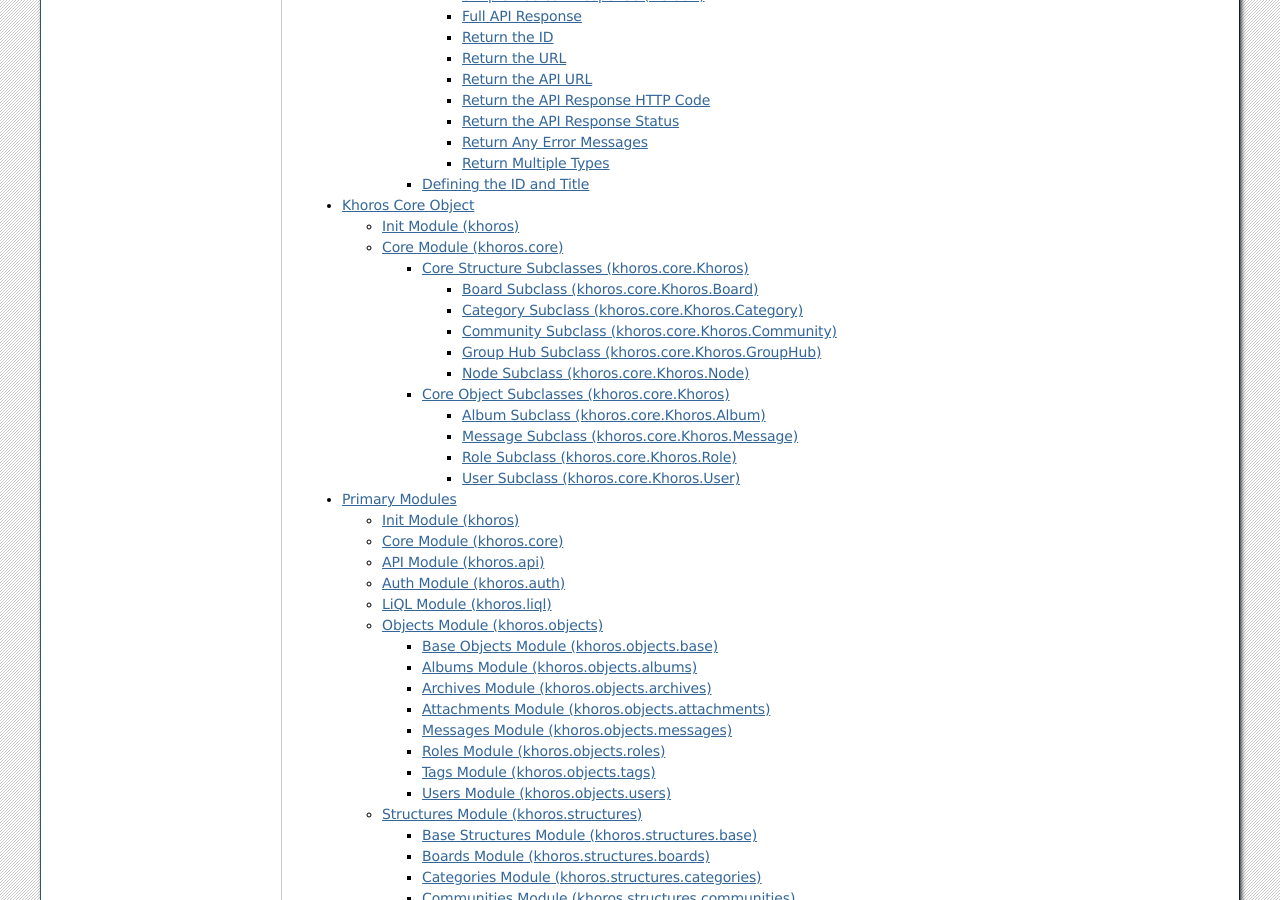
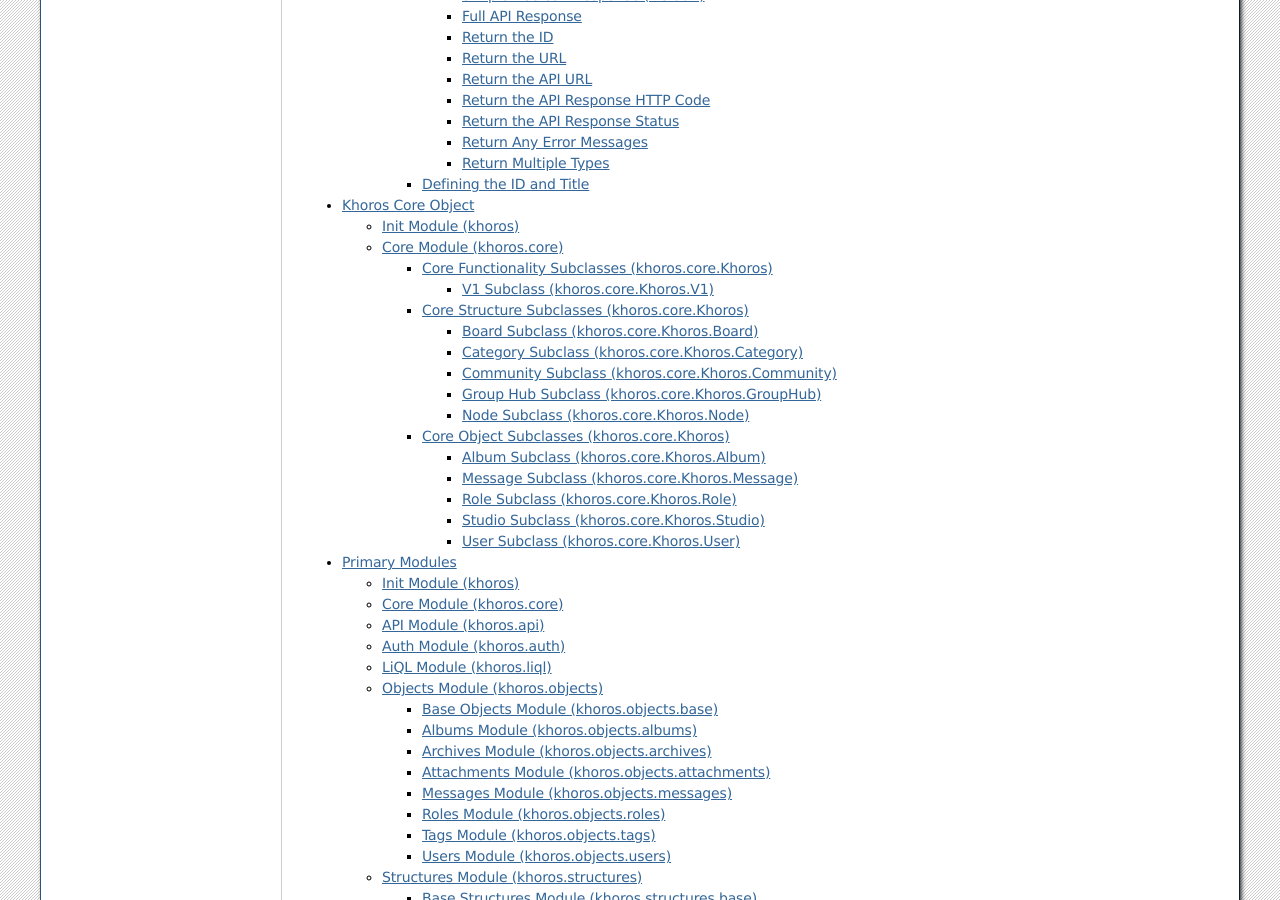
Before and after one commit to jeffshurtliff/khoros, a Sphinx documentation site: the page built from docs/index.rst, in a window 1280 px wide and 900 px high, scrolled down 1267 px. Built offline with Sphinx 7.4.7, drawn with Linux system fonts in a browser that asks for light colours; some of the changed lines change nothing that is shown.

Commit message:
Added missing sections to the documentation page

```diff
--- a/docs/core-object-methods.rst
+++ b/docs/core-object-methods.rst
@@ -6,6 +6,8 @@
 
 * `Init Module (khoros)`_
 * `Core Module (khoros.core)`_
+    * `Core Functionality Subclasses (khoros.core.Khoros)`_
+        * `V1 Subclass (khoros.core.Khoros.V1)`_
     * `Core Structure Subclasses (khoros.core.Khoros)`_
         * `Board Subclass (khoros.core.Khoros.Board)`_
         * `Category Subclass (khoros.core.Khoros.Category)`_
@@ -16,6 +18,7 @@
         * `Album Subclass (khoros.core.Khoros.Album)`_
         * `Message Subclass (khoros.core.Khoros.Message)`_
         * `Role Subclass (khoros.core.Khoros.Role)`_
+        * `Studio Subclass (khoros.core.Khoros.Studio)`_
         * `User Subclass (khoros.core.Khoros.User)`_
 
 |
@@ -30,7 +33,7 @@
    :members: Khoros
    :special-members: __init__
 
-:doc:`Return to Top <primary-modules>`
+:doc:`Return to Top <core-object-methods>`
 
 |
 
@@ -44,24 +47,42 @@
    :members:
    :special-members: __init__
 
-:doc:`Return to Top <primary-modules>`
+:doc:`Return to Top <core-object-methods>`
 
 |
+
+Core Functionality Subclasses (khoros.core.Khoros)
+==================================================
+These classes below are inner/nested classes within the core :py:class:`khoros.core.Khoros` class.
+
+.. note:: The classes themselves are *PascalCase* format and singular (e.g. ``Node``, ``Category``, etc.) whereas the
+          names used to call the inner class methods are all *lowercase* (or *snake_case*) and plural.
+          (e.g. ``core_object.nodes.get_node_id()``, ``core_object.categories.get_category_id()``, etc.)
+
+V1 Subclass (khoros.core.Khoros.V1)
+-----------------------------------
+.. autoclass:: khoros.core::Khoros.V1
+   :members:
+
+:doc:`Return to Top <core-object-methods>`
+
+|
+
 
 Core Structure Subclasses (khoros.core.Khoros)
 ==============================================
 The classes below are inner/nested classes within the core :py:class:`khoros.core.Khoros` class.
 
-.. note:: The classes themselves are *CamelCase* format and singular (e.g. ``Node``, ``Category``, etc.) whereas the
-          names used to call the inner class methods are all *lowercase* (or *snake_case*) and plural. (e.g.
-          ``core_object.nodes.get_node_id()``, ``core_object.categories.get_category_id()``, etc.)
+.. note:: The classes themselves are *PascalCase* format and singular (e.g. ``Node``, ``Category``, etc.) whereas the
+          names used to call the inner class methods are all *lowercase* (or *snake_case*) and plural.
+          (e.g. ``core_object.nodes.get_node_id()``, ``core_object.categories.get_category_id()``, etc.)
 
 Board Subclass (khoros.core.Khoros.Board)
 -----------------------------------------
 .. autoclass:: khoros.core::Khoros.Board
    :members:
 
-:doc:`Return to Top <primary-modules>`
+:doc:`Return to Top <core-object-methods>`
 
 |
 
@@ -70,7 +91,7 @@
 .. autoclass:: khoros.core::Khoros.Category
    :members:
 
-:doc:`Return to Top <primary-modules>`
+:doc:`Return to Top <core-object-methods>`
 
 |
 
@@ -79,7 +100,7 @@
 .. autoclass:: khoros.core::Khoros.Community
    :members:
 
-:doc:`Return to Top <primary-modules>`
+:doc:`Return to Top <core-object-methods>`
 
 |
 
@@ -88,7 +109,7 @@
 .. autoclass:: khoros.core::Khoros.GroupHub
    :members:
 
-:doc:`Return to Top <primary-modules>`
+:doc:`Return to Top <core-object-methods>`
 
 |
 
@@ -97,7 +118,7 @@
 .. autoclass:: khoros.core::Khoros.Node
    :members:
 
-:doc:`Return to Top <primary-modules>`
+:doc:`Return to Top <core-object-methods>`
 
 |
 
@@ -114,7 +135,7 @@
 .. autoclass:: khoros.core::Khoros.Album
    :members:
 
-:doc:`Return to Top <primary-modules>`
+:doc:`Return to Top <core-object-methods>`
 
 |
 
@@ -123,7 +144,7 @@
 .. autoclass:: khoros.core::Khoros.Message
    :members:
 
-:doc:`Return to Top <primary-modules>`
+:doc:`Return to Top <core-object-methods>`
 
 |
 
@@ -132,7 +153,16 @@
 .. autoclass:: khoros.core::Khoros.Role
    :members:
 
-:doc:`Return to Top <primary-modules>`
+:doc:`Return to Top <core-object-methods>`
+
+|
+
+Studio Subclass (khoros.core.Khoros.Studio)
+-------------------------------------------
+.. autoclass:: khoros.core::Khoros.Studio
+   :members:
+
+:doc:`Return to Top <core-object-methods>`
 
 |
 
@@ -141,7 +171,7 @@
 .. autoclass:: khoros.core::Khoros.User
    :members:
 
-:doc:`Return to Top <primary-modules>`
+:doc:`Return to Top <core-object-methods>`
 
 |
 
```
